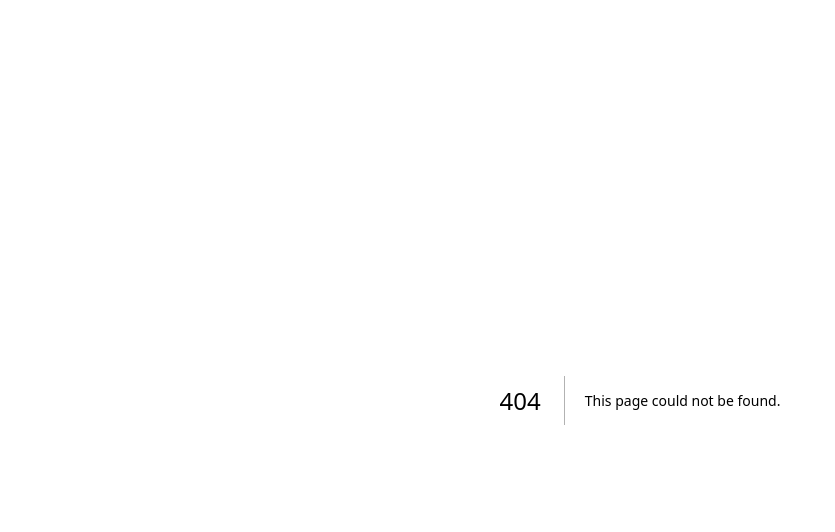
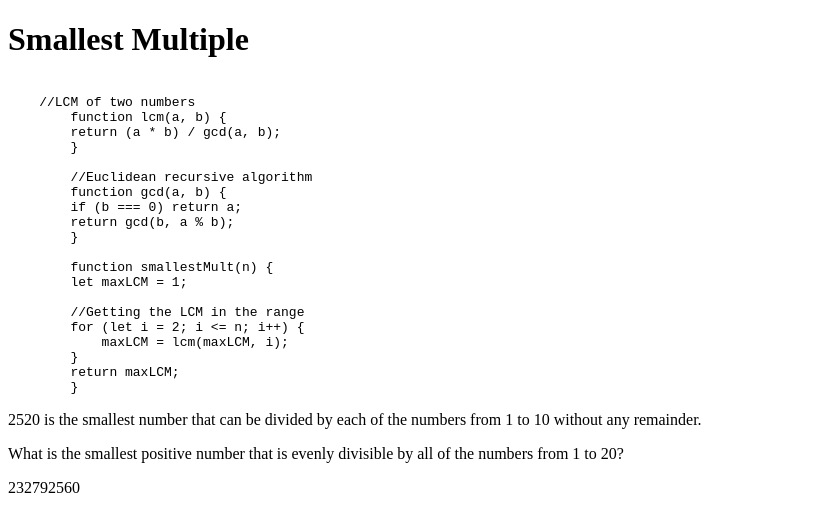
Before and after one commit to ragulpalanisamy/fcc_projects_euler, a Next.js app: page /SmallestMultiple in a window 1280 px wide. Before the commit this address had no page. Shown: the top 532 px of the page, without its empty margins (0-835 px from the left). Built offline with nearby package versions, Linux system fonts and the light colour scheme.

Commit message:
feat: :sparkles: Added the smallest multiple

```diff
--- a/src/app/page.js
+++ b/src/app/page.js
@@ -20,6 +20,10 @@ export default function Home() {
     <Link href="/Larg_Palindrome_product">
         largest Palindrome Product
     </Link>
+    <br></br>
+    <Link href="/SmallestMultiple">
+        Smallest Multiple
+    </Link>
       </>
 
   )
--- /dev/null
+++ b/src/pages/SmallestMultiple.tsx
@@ -0,0 +1,63 @@
+import React from 'react'
+
+export default function SmallestMultiple() {
+    const codesnippet = `
+    //LCM of two numbers
+        function lcm(a, b) {
+        return (a * b) / gcd(a, b);
+        }
+
+        //Euclidean recursive algorithm
+        function gcd(a, b) {
+        if (b === 0) return a;
+        return gcd(b, a % b);
+        }
+
+        function smallestMult(n) {
+        let maxLCM = 1;
+
+        //Getting the LCM in the range
+        for (let i = 2; i <= n; i++) {
+            maxLCM = lcm(maxLCM, i);
+        }
+        return maxLCM;
+        }`;
+
+    //LCM of two numbers
+    function lcm(a: any, b: any) {
+        return (a * b) / gcd(a, b);
+    }
+
+    //Euclidean recursive algorithm
+    function gcd(a: any, b: any) {
+        if (b === 0) return a;
+        return gcd(b, a % b);
+    }
+
+    function smallestMult(n: any) {
+        let maxLCM = 1;
+
+        //Getting the LCM in the range
+        for (let i = 2; i <= n; i++) {
+            maxLCM = lcm(maxLCM, i);
+        }
+        return maxLCM;
+    }
+    return (
+        <div>
+            <h1>Smallest Multiple</h1>
+            <pre>
+                <code>{codesnippet}</code>
+            </pre>
+            <p>
+                2520 is the smallest number that can be divided by each of the numbers from 1 to 10 without any remainder.
+            </p>
+            <p>
+                What is the smallest positive number that is evenly divisible by all of the numbers from 1 to 20?
+            </p>
+            <p>
+                {smallestMult(20)}
+            </p>
+        </div>
+    )
+}
```
